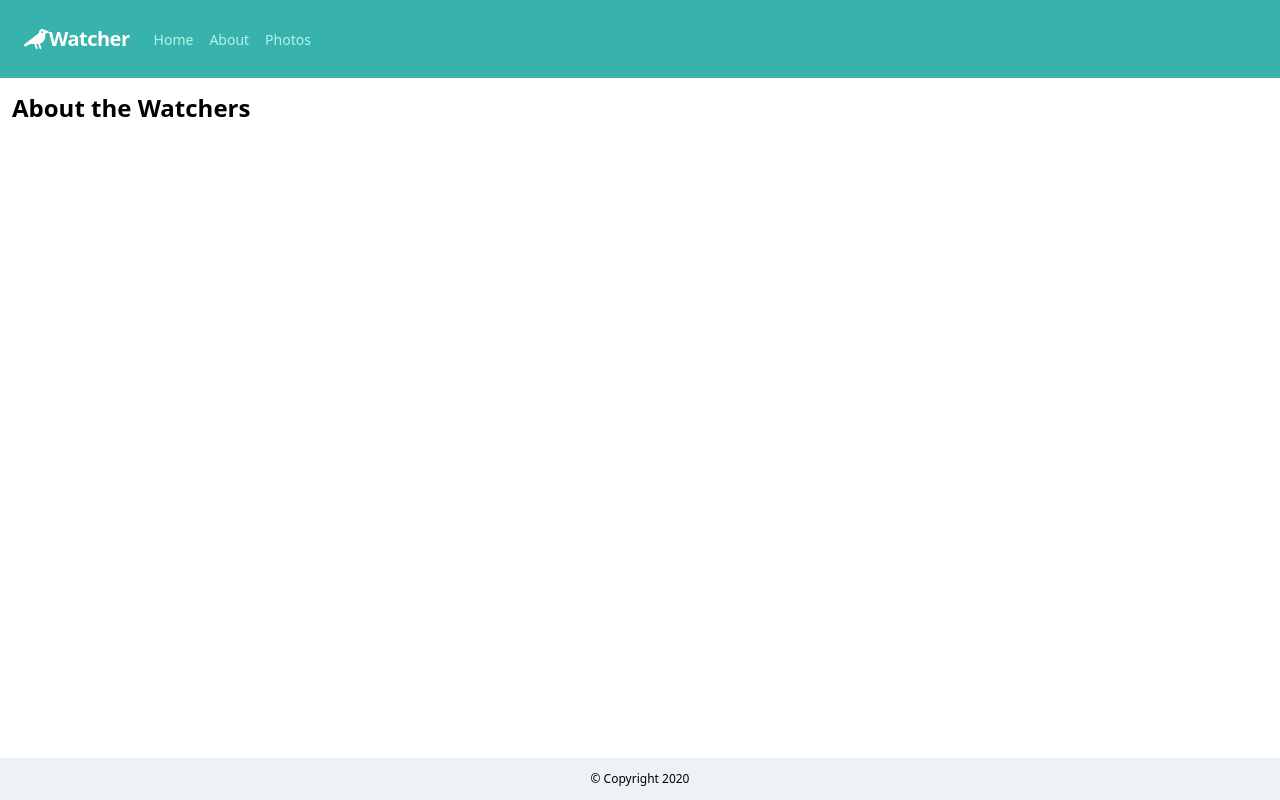
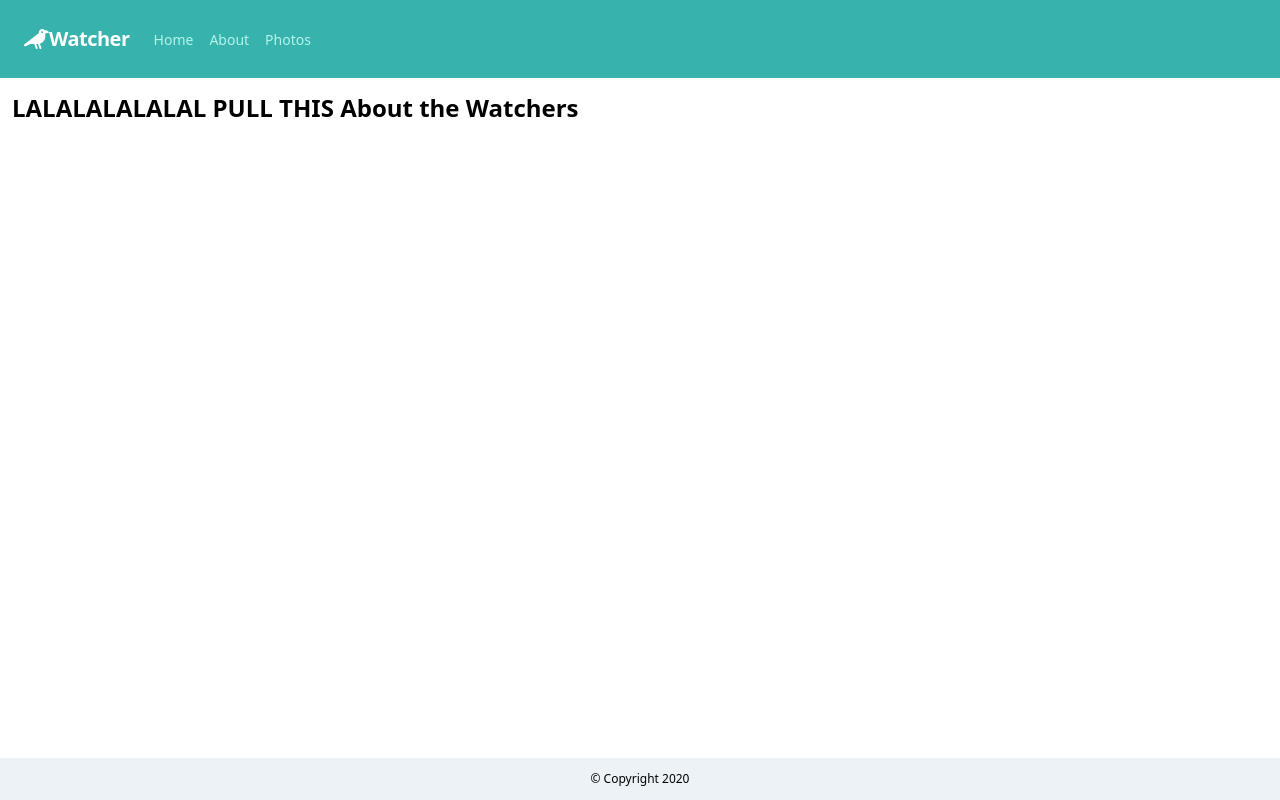
Before and after one commit to monichoo/Myreactapp, a React (Create React App) app: page /about in a window 1280 px wide. Built offline with nearby package versions, Linux system fonts and the light colour scheme.

Commit message:
Updated About Page to test pulling git

```diff
--- a/src/Views/About.js
+++ b/src/Views/About.js
@@ -3,7 +3,7 @@ import React from 'react'
 function About(){
     return(
         <div>
-            <h1 className="font-bold text-2xl">About the Watchers</h1>
+            <h1 className="font-bold text-2xl"> LALALALALALAL PULL THIS  About the Watchers</h1>
         </div>
     );
 }
```
